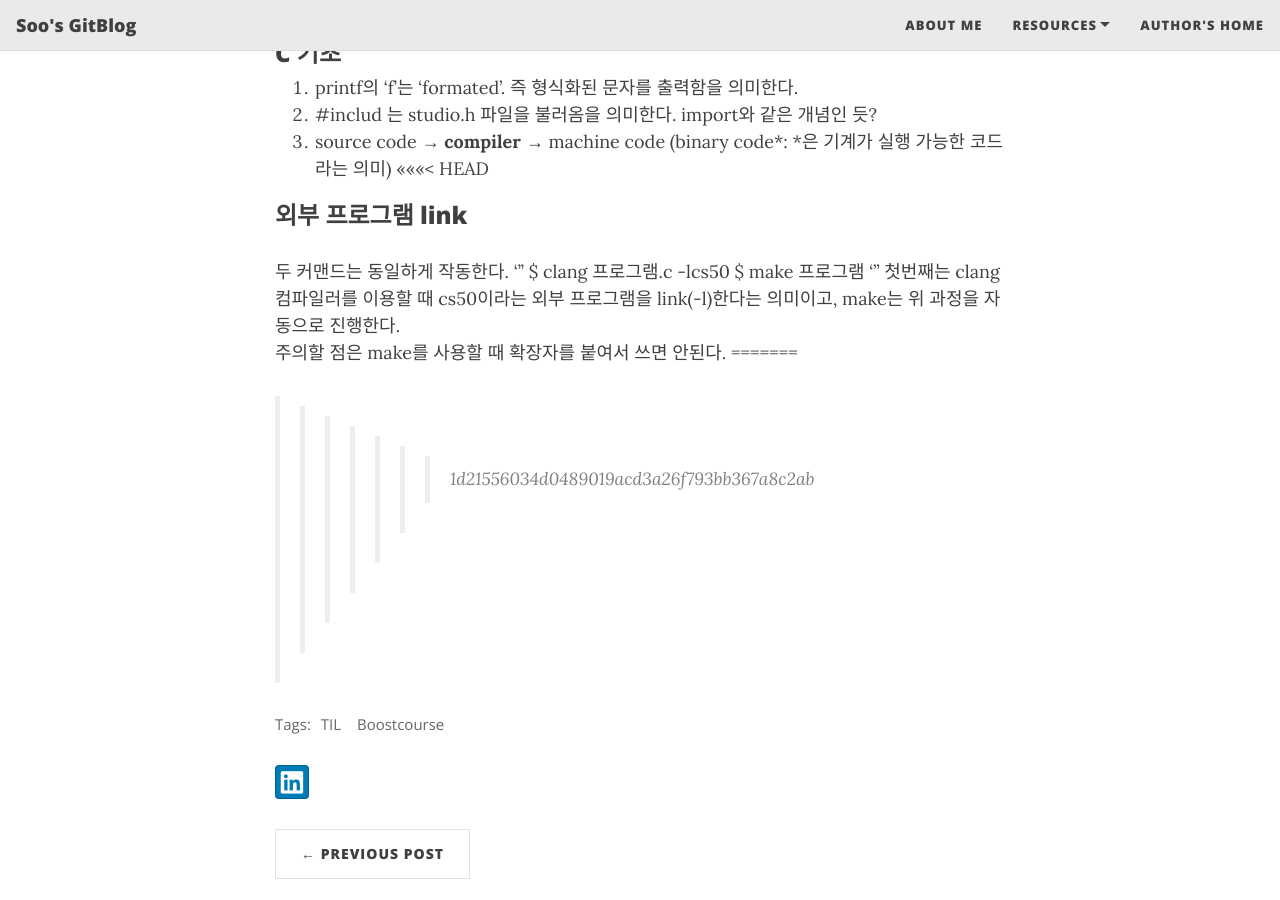
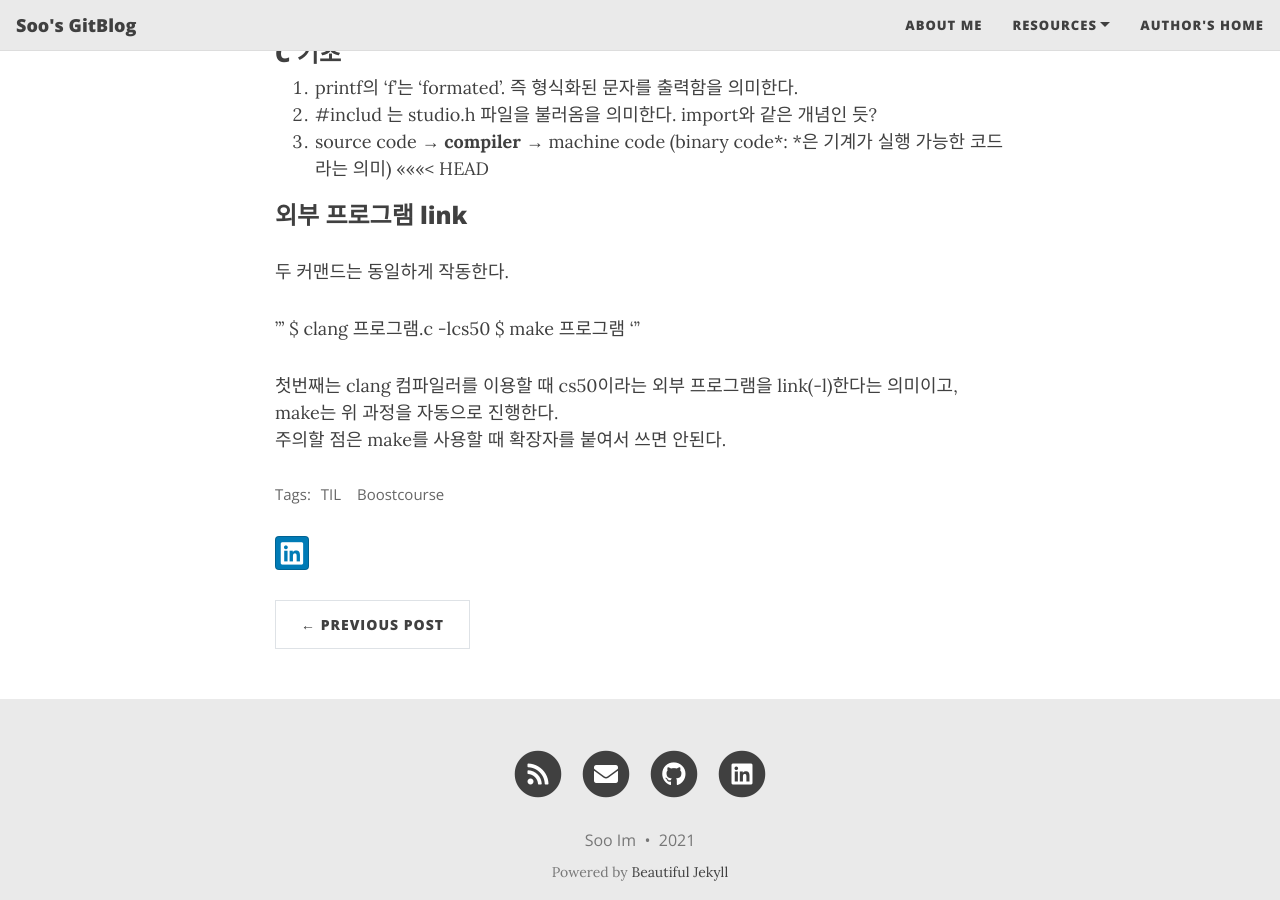
Before and after one commit to Soo-Im/Soo-Im.github.io, a Jekyll site: the page built from _posts/2021-01-14-Boostcourse-2.md, in a window 1280 px wide and 900 px high, scrolled down 357 px. Built offline with Jekyll 4.4.1, drawn with Linux system fonts in a browser that asks for light colours; nearby versions of some CDN libraries.

Commit message:
Update 2021-01-14-Boostcourse-2.md

```diff
--- a/_posts/2021-01-14-Boostcourse-2.md
+++ b/_posts/2021-01-14-Boostcourse-2.md
@@ -16,12 +16,13 @@ comments: true
 <<<<<<< HEAD
 
 ### 외부 프로그램 link
+
 두 커맨드는 동일하게 작동한다.
+
 '''
 $ clang 프로그램.c -lcs50
 $ make 프로그램
 '''
+
 첫번째는 clang 컴파일러를 이용할 때 cs50이라는 외부 프로그램을 link(-l)한다는 의미이고, make는 위 과정을 자동으로 진행한다.
 주의할 점은 make를 사용할 때 확장자를 붙여서 쓰면 안된다.
-=======
->>>>>>> 1d21556034d0489019acd3a26f793bb367a8c2ab
```
